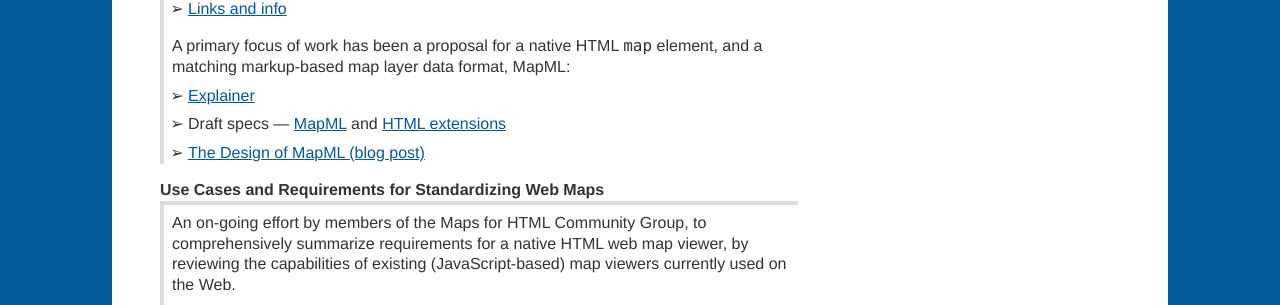
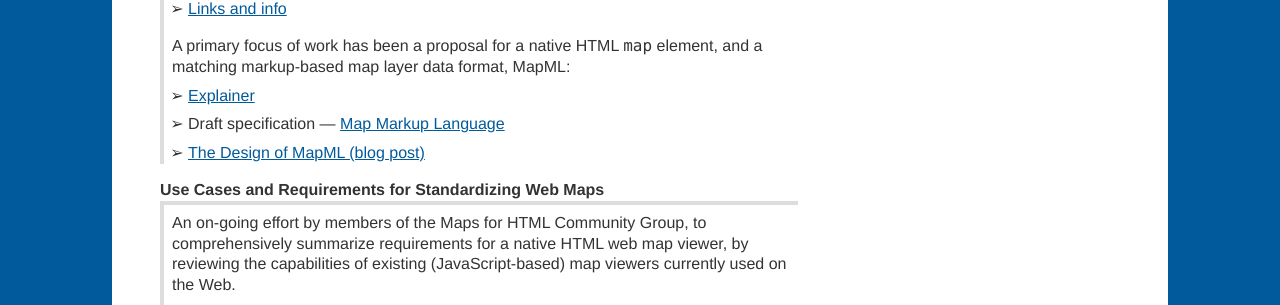
Before and after one commit to Maps4HTML/Maps4HTML-Workshop-2020, a Jekyll site: the page built from supporting-material.html, in a window 1280 px wide and 900 px high, scrolled down 4703 px. Shown: the part 145-450 px from the top of the window. Built offline with Jekyll 4.4.1, drawn with Linux system fonts in a browser that asks for light colours.

Commit message:
Remove link to obsolete spec

```diff
--- a/supporting-material.html
+++ b/supporting-material.html
@@ -201,9 +201,8 @@
   </p>
   <ul>
     <li><a href="https://github.com/Maps4HTML/MapML-Proposal#the-mapml-proposal---explainermd">Explainer</a></li>
-    <li>Draft specs —
-      <a href="https://maps4html.org/MapML/spec/">MapML</a>
-      and <a href="https://maps4html.org/HTML-Map-Element/spec/">HTML extensions</a>
+    <li>Draft specification —
+      <a href="https://maps4html.org/MapML/spec/">Map Markup Language</a>
     </li>
     <li><a href="https://www.w3.org/community/maps4html/2019/12/09/the-design-of-mapml/">The Design of MapML (blog post)</a></li>
   </ul>
```
